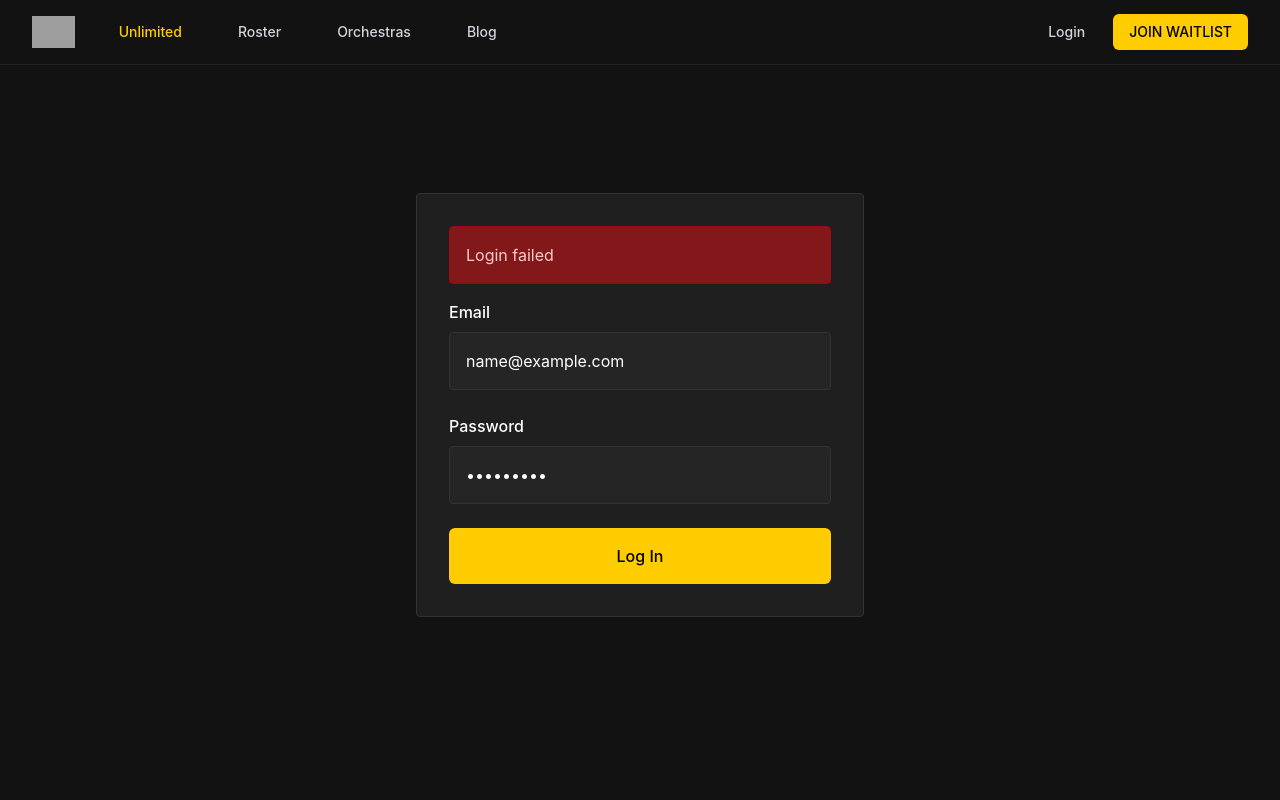
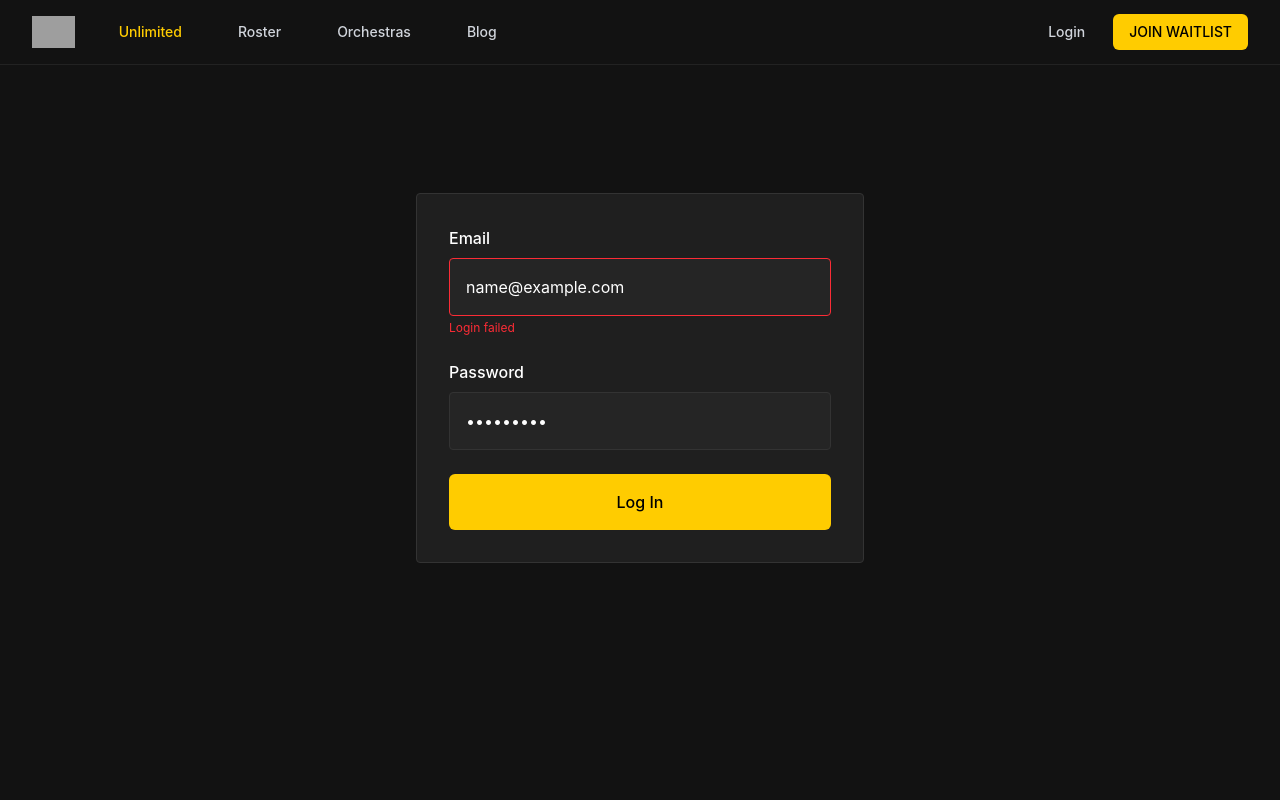
Before and after one commit to GalanteDev/musiversal-challenge-fs-2025, a React (Vite) app in the folder client/: page / in a window 1280 px wide. Both pictures are taken after typing "name@example.com", "Sample123" into the empty fields and a click on the button "Log In". Shown: the top 800 px of the page. Built offline with nearby package versions, Linux system fonts and the light colour scheme; no server answers; grey boxes are pictures that could not be loaded.

Commit message:
feat: add form validation to login with react-hook-form and zod

```diff
--- a/client/src/components/login/Login.tsx
+++ b/client/src/components/login/Login.tsx
@@ -1,38 +1,44 @@
-"use client";
-
-import type React from "react";
-import { useState } from "react";
+import { useForm } from "react-hook-form";
+import { z } from "zod";
+import { zodResolver } from "@hookform/resolvers/zod";
 import { login as apiLogin } from "@/api/authService";
 import { useAuth } from "@/context/AuthContext";
 import Spinner from "../ui/Spinner";
 
+const loginSchema = z.object({
+  email: z.string().min(1, "Email is required").email("Invalid email format"),
+  password: z.string().min(6, "Password must be at least 6 characters"),
+});
+
+type LoginFormInputs = z.infer<typeof loginSchema>;
+
 export default function Login() {
-  const [email, setEmail] = useState("");
-  const [password, setPassword] = useState("");
-  const [error, setError] = useState<string | null>(null);
-  const [loading, setLoading] = useState(false);
+  const { login } = useAuth();
+  const {
+    register,
+    handleSubmit,
+    formState: { errors, isSubmitting },
+    setError,
+  } = useForm<LoginFormInputs>({
+    resolver: zodResolver(loginSchema),
+  });
 
-  const { login } = useAuth();
-
-  const handleSubmit = async (e: React.FormEvent) => {
-    e.preventDefault();
-    setError(null);
-    setLoading(true);
-
+  const onSubmit = async (data: LoginFormInputs) => {
     try {
-      const { token, email: userEmail } = await apiLogin(email, password);
-
+      const { token, email: userEmail } = await apiLogin(
+        data.email,
+        data.password
+      );
       if (!userEmail) {
-        setError("User data is missing or invalid");
+        setError("email", { message: "User data is missing or invalid" });
         return;
       }
-
       login(token, { id: "", email: userEmail });
       // eslint-disable-next-line @typescript-eslint/no-explicit-any
     } catch (err: any) {
-      setError(err.response?.data?.message || "Login failed");
-    } finally {
-      setLoading(false);
+      setError("email", {
+        message: err.response?.data?.message || "Login failed",
+      });
     }
   };
 
@@ -40,13 +46,11 @@ export default function Login() {
     <div className="min-h-screen bg-[#121212] flex items-start justify-center px-4 pt-32">
       <div className="w-full max-w-md">
         <div className="bg-[#1f1f1f] p-8 rounded border border-[#333333]">
-          <form onSubmit={handleSubmit} className="space-y-6">
-            {error && (
-              <div className="bg-red-900 bg-opacity-20 border border-red-800 rounded p-4 text-red-200 mb-4">
-                {error}
-              </div>
-            )}
-
+          <form
+            onSubmit={handleSubmit(onSubmit)}
+            className="space-y-6"
+            noValidate
+          >
             <div>
               <label
                 htmlFor="email"
@@ -58,11 +62,19 @@ export default function Login() {
                 type="email"
                 id="email"
                 placeholder="Enter your email"
-                value={email}
-                onChange={(e) => setEmail(e.target.value)}
-                required
-                className="w-full bg-[#252525] border border-[#333333] rounded p-4 text-white placeholder-gray-400 focus:outline-none focus:border-[#FFCC00] focus:ring-[#FFCC00] transition-colors duration-300"
+                {...register("email")}
+                className={`w-full bg-[#252525] border rounded p-4 text-white placeholder-gray-400 focus:outline-none transition-colors duration-300 ${
+                  errors.email
+                    ? "border-red-500 focus:border-red-500 focus:ring-red-500"
+                    : "border-[#333333] focus:border-[#FFCC00] focus:ring-[#FFCC00]"
+                }`}
+                disabled={isSubmitting}
               />
+              {errors.email && (
+                <p className="mt-1 text-red-500 text-xs" role="alert">
+                  {errors.email.message}
+                </p>
+              )}
             </div>
 
             <div>
@@ -76,24 +88,32 @@ export default function Login() {
                 type="password"
                 id="password"
                 placeholder="Enter your password"
-                value={password}
-                onChange={(e) => setPassword(e.target.value)}
-                required
-                className="w-full bg-[#252525] border border-[#333333] rounded p-4 text-white placeholder-gray-400 focus:outline-none focus:border-[#FFCC00] focus:ring-[#FFCC00] transition-colors duration-300"
+                {...register("password")}
+                className={`w-full bg-[#252525] border rounded p-4 text-white placeholder-gray-400 focus:outline-none transition-colors duration-300 ${
+                  errors.password
+                    ? "border-red-500 focus:border-red-500 focus:ring-red-500"
+                    : "border-[#333333] focus:border-[#FFCC00] focus:ring-[#FFCC00]"
+                }`}
+                disabled={isSubmitting}
               />
+              {errors.password && (
+                <p className="mt-1 text-red-500 text-xs" role="alert">
+                  {errors.password.message}
+                </p>
+              )}
             </div>
 
             <button
               type="submit"
-              disabled={loading}
+              disabled={isSubmitting}
               className={`w-full py-4 px-4 rounded-md font-medium flex items-center justify-center gap-4 transition-all duration-300 ${
-                loading
+                isSubmitting
                   ? "bg-[#333333] text-gray-400 cursor-not-allowed"
                   : "bg-[#FFCC00] text-black hover:bg-[#FFD700]"
               }`}
             >
-              {loading ? "Signing in..." : "Log In"}
-              {loading && <Spinner size={20} />}
+              {isSubmitting ? "Signing in..." : "Log In"}
+              {isSubmitting && <Spinner size={20} />}
             </button>
           </form>
         </div>
```
